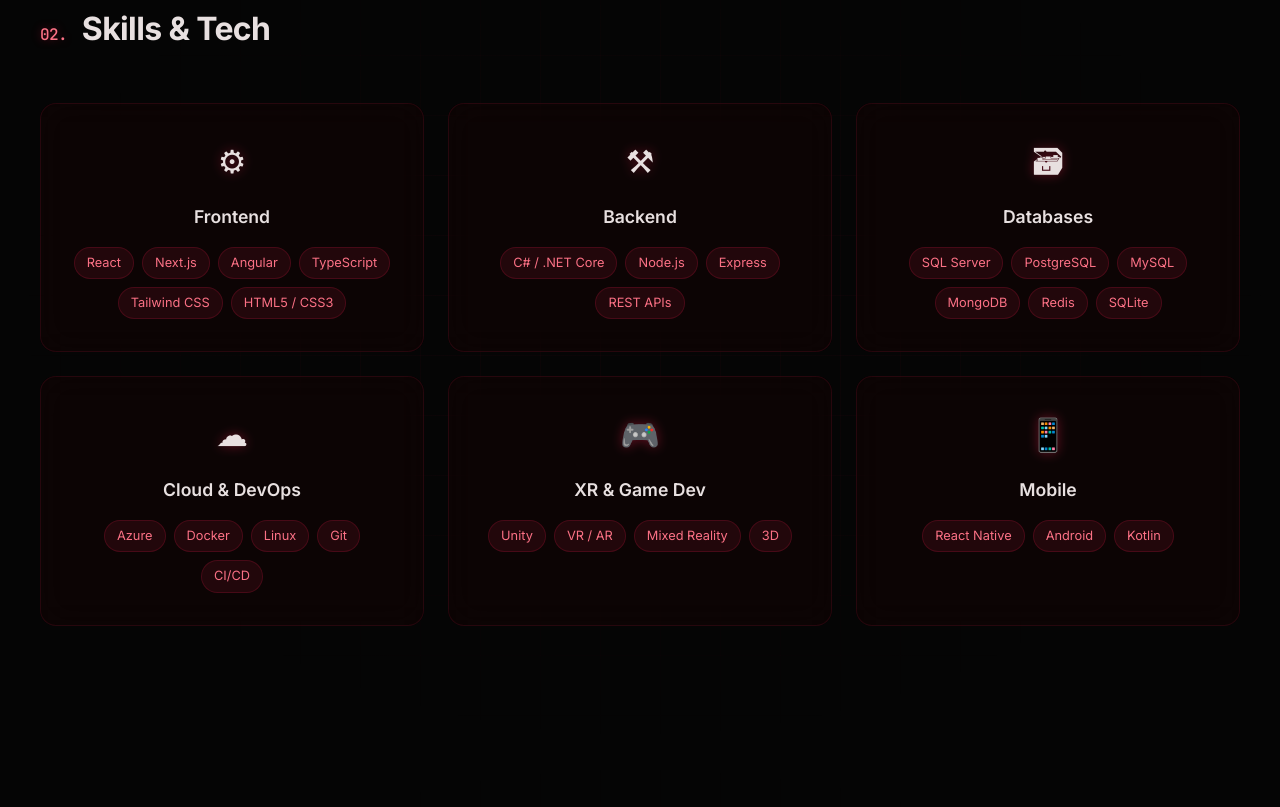
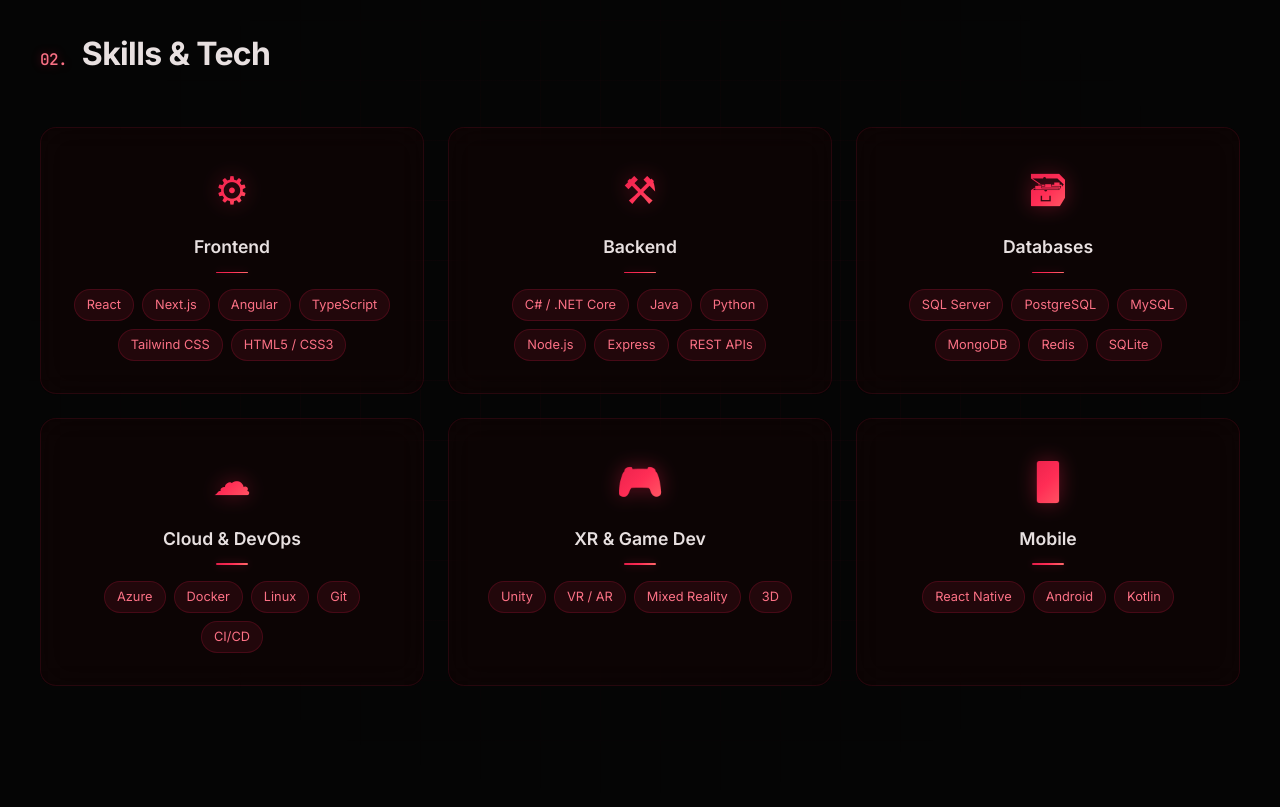
Before and after one commit to lywedo/lywedo, a website: page index.html in a window 1280 px wide. Shown: the part 1753-2560 px from the top of the page. Drawn offline with Linux system fonts and the light colour scheme.

Commit message:
New Update

```diff
--- a/index.html
+++ b/index.html
@@ -47,8 +47,9 @@
       <p class="hero-tagline" id="typed"></p>
       <p class="hero-description">
         Full-stack software engineer crafting immersive experiences with
-        <strong>C#</strong>, <strong>.NET</strong>, <strong>React</strong>,
-        <strong>TypeScript</strong>, <strong>Unity</strong> &amp; <strong>VR/AR</strong>.
+        <strong>C#</strong>, <strong>Java</strong>, <strong>Python</strong>,
+        <strong>.NET</strong>, <strong>React</strong>, <strong>TypeScript</strong>,
+        <strong>Unity</strong> &amp; <strong>VR/AR</strong>.
       </p>
       <div class="hero-cta">
         <a href="#projects" class="btn btn-primary">View My Work</a>
@@ -116,7 +117,8 @@
   name: <span class="str">"Andrew Lin"</span>,
   role: <span class="str">"Full-Stack Engineer"</span>,
   languages: [
-    <span class="str">"C#"</span>, <span class="str">"TypeScript"</span>,
+    <span class="str">"C#"</span>, <span class="str">"Java"</span>,
+    <span class="str">"Python"</span>, <span class="str">"TypeScript"</span>,
     <span class="str">"JavaScript"</span>, <span class="str">"Kotlin"</span>
   ],
   passion: <span class="str">"Building the future"</span>
@@ -151,6 +153,8 @@
           <h3>Backend</h3>
           <div class="skill-tags">
             <span class="tag">C# / .NET Core</span>
+            <span class="tag">Java</span>
+            <span class="tag">Python</span>
             <span class="tag">Node.js</span>
             <span class="tag">Express</span>
             <span class="tag">REST APIs</span>
--- a/script.js
+++ b/script.js
@@ -124,6 +124,7 @@
   const typedEl = document.getElementById('typed');
   const phrases = [
     '.NET & C# Specialist',
+    'Java & Python Engineer',
     'React & TypeScript Developer',
     'Unity & VR/AR Creator',
     'Full-Stack Engineer',
--- a/style.css
+++ b/style.css
@@ -583,15 +583,46 @@
 }
 
 .skill-icon {
-  font-size: 2rem;
-  margin-bottom: 1rem;
-  filter: drop-shadow(0 0 6px var(--accent-glow));
+  font-size: 2.4rem;
+  margin-bottom: 0.75rem;
+  display: inline-block;
+  background: var(--gradient-1);
+  -webkit-background-clip: text;
+  -webkit-text-fill-color: transparent;
+  background-clip: text;
+  filter: drop-shadow(0 0 10px var(--accent-glow));
+  transition: transform 0.4s cubic-bezier(0.16, 1, 0.3, 1), filter 0.4s ease;
+}
+
+.skill-category:hover .skill-icon {
+  transform: translateY(-2px) scale(1.08);
+  filter: drop-shadow(0 0 16px var(--accent-glow-strong));
 }
 
 .skill-category h3 {
   font-size: 1.1rem;
   font-weight: 600;
   margin-bottom: 1rem;
+  padding-bottom: 0.75rem;
+  position: relative;
+}
+
+.skill-category h3::after {
+  content: '';
+  position: absolute;
+  bottom: 0;
+  left: 50%;
+  transform: translateX(-50%);
+  width: 32px;
+  height: 1.5px;
+  background: var(--gradient-1);
+  border-radius: 2px;
+  box-shadow: 0 0 8px var(--accent-glow);
+  transition: width 0.4s cubic-bezier(0.16, 1, 0.3, 1);
+}
+
+.skill-category:hover h3::after {
+  width: 72px;
 }
 
 .skill-tags {
@@ -805,6 +836,43 @@
   transform: translateY(0);
 }
 
+/* Stagger grids so cards cascade in instead of arriving together */
+.skills-grid .reveal:nth-child(1),
+.projects-grid .reveal:nth-child(1) { transition-delay: 0ms; }
+.skills-grid .reveal:nth-child(2),
+.projects-grid .reveal:nth-child(2) { transition-delay: 90ms; }
+.skills-grid .reveal:nth-child(3),
+.projects-grid .reveal:nth-child(3) { transition-delay: 180ms; }
+.skills-grid .reveal:nth-child(4) { transition-delay: 270ms; }
+.skills-grid .reveal:nth-child(5) { transition-delay: 360ms; }
+.skills-grid .reveal:nth-child(6) { transition-delay: 450ms; }
+
+/* --- Custom Scrollbar --- */
+::-webkit-scrollbar {
+  width: 10px;
+  height: 10px;
+}
+
+::-webkit-scrollbar-track {
+  background: var(--bg);
+}
+
+::-webkit-scrollbar-thumb {
+  background: linear-gradient(180deg, var(--accent), var(--accent-bright));
+  border-radius: 10px;
+  border: 2px solid var(--bg);
+  box-shadow: 0 0 8px var(--accent-glow);
+}
+
+::-webkit-scrollbar-thumb:hover {
+  background: linear-gradient(180deg, var(--accent-bright), var(--accent));
+}
+
+html {
+  scrollbar-color: var(--accent) var(--bg);
+  scrollbar-width: thin;
+}
+
 /* --- Responsive --- */
 @media (max-width: 1024px) {
   .skills-grid,
```
Also changed, not shown: CLAUDE.md (added, +44 -0 lines), README.md, 1 other file.
